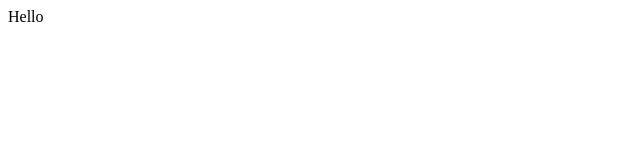
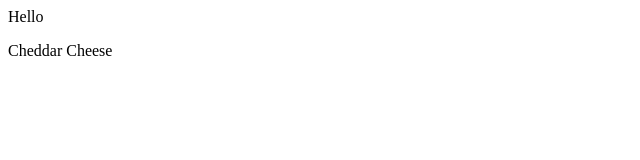
Before and after one commit to flyguy-ty/demo-repo, a plain HTML site: page index.html in a window 1280 px wide. Shown: the full height of the page, 0-640 px from the left. Drawn offline with Linux system fonts and the light colour scheme.

Commit message:
added chedar

```diff
--- a/index.html
+++ b/index.html
@@ -1 +1,2 @@
 <div>Hello</div>
+<p>Cheddar Cheese</p>
```
